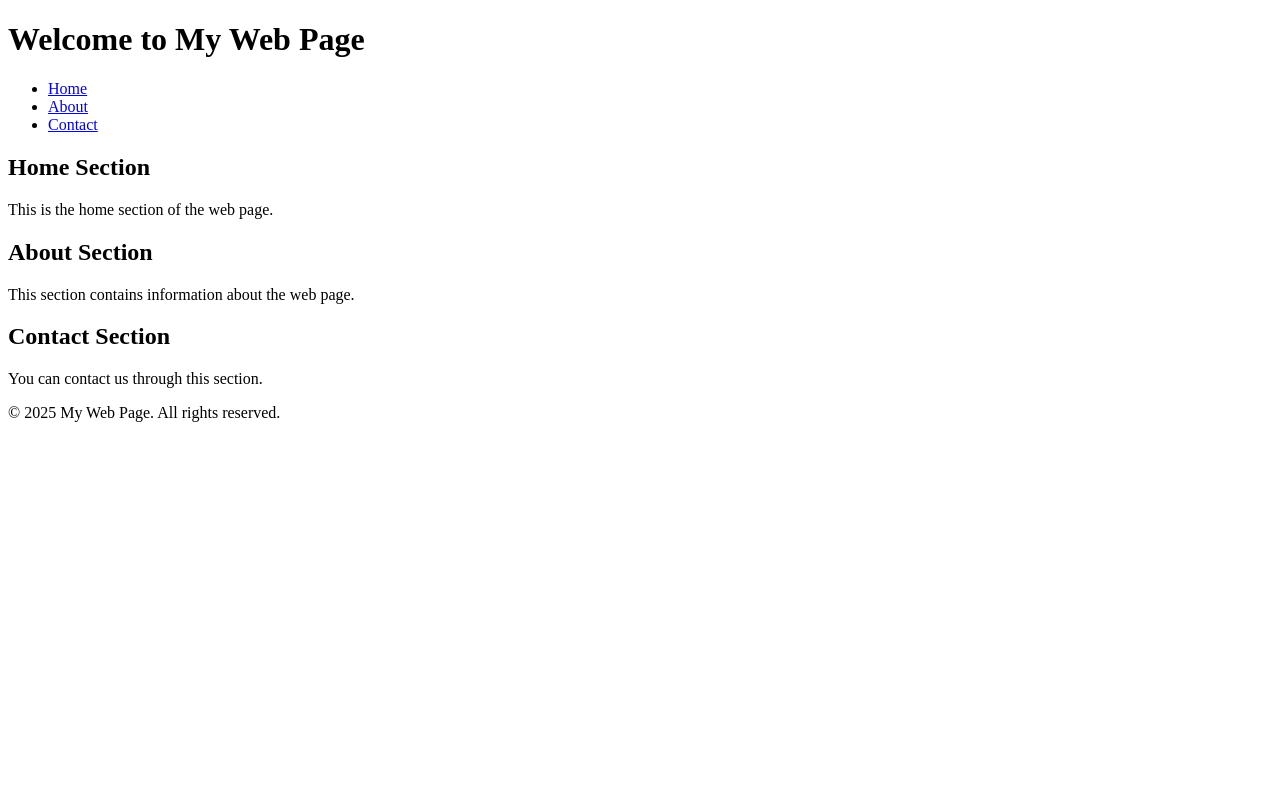
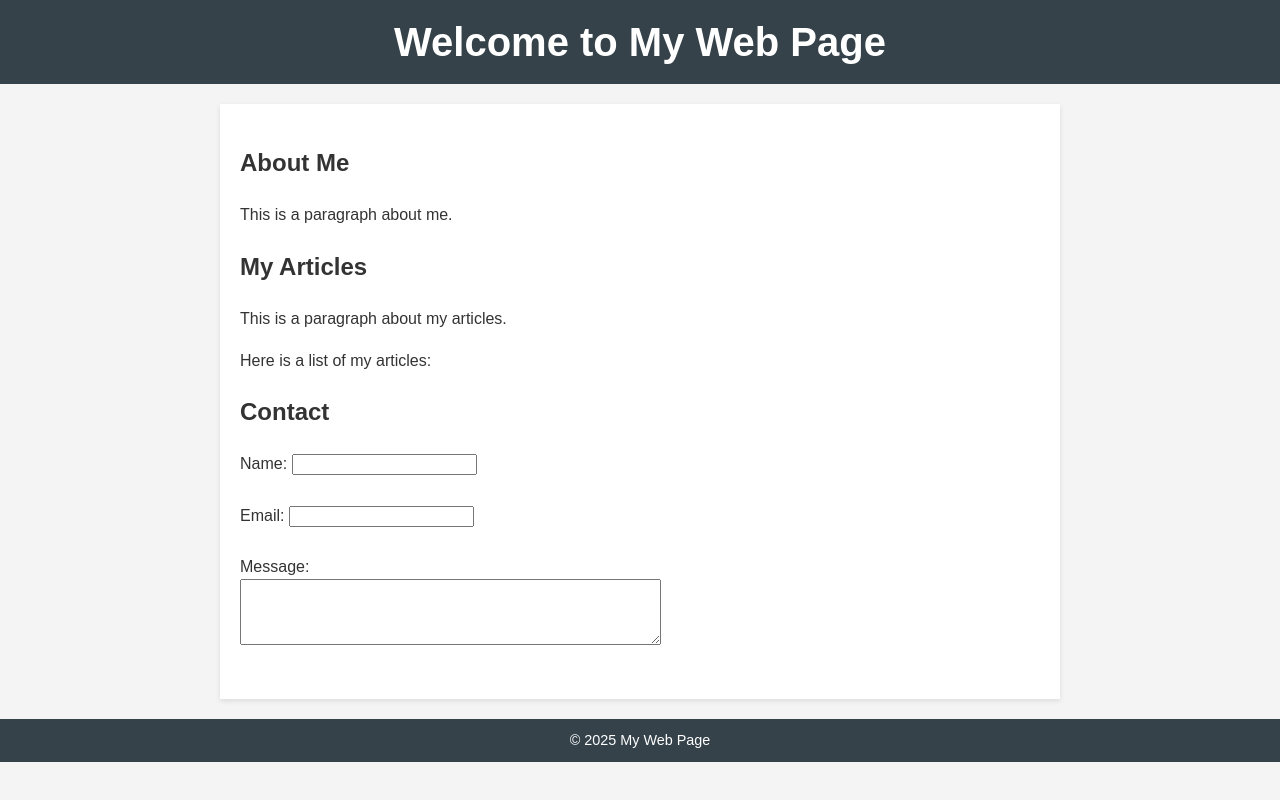
Before and after one commit to Yobani-Arenas/Yobani-AC, a plain HTML site: page Index.html in a window 1280 px wide. Drawn offline with Linux system fonts and the light colour scheme.

Commit message:
second commit

```diff
--- a/Index.html
+++ b/Index.html
@@ -1,44 +1,47 @@
 <!DOCTYPE html>
-<html lang="en">
+<html lang="es">
 
 <head>
     <meta charset="UTF-8">
     <meta name="viewport" content="width=device-width, initial-scale=1.0">
     <title>My Web Page</title>
-    <link rel="stylesheet" href="styles.css">
+    <link rel="stylesheet" href="style.css">
 
 <body>
     <header>
         <h1>Welcome to My Web Page</h1>
     </header>
 
-    <nav>
-        <ul>
-            <li><a href="#home">Home</a></li>
-            <li><a href="#about">About</a></li>
-            <li><a href="#contact">Contact</a></li>
-        </ul>
-    </nav>
+    <main>
 
-    <main>
-        <section id="home">
-            <h2>Home Section</h2>
-            <p>This is the home section of the web page.</p>
+        <section class="intro-section">
+            <h2>About Me</h2>
+            <p>This is a paragraph about me.</p>
         </section>
 
-        <section id="about">
-            <h2>About Section</h2>
-            <p>This section contains information about the web page.</p>
-        </section>
+        <article class="article-section">
+            <h2>My Articles</h2>
+            <p>This is a paragraph about my articles.</p>
+            <p>Here is a list of my articles:</p>
+        </article>
 
-        <section id="contact">
-            <h2>Contact Section</h2>
-            <p>You can contact us through this section.</p>
+        <section class="contact-section">
+            <h2>Contact</h2>
+            <form>
+                <label for="name">Name:</label>
+                <input type="text" id="name" name="name"><br><br>
+
+                <label for="email">Email:</label>
+                <input type="email" id="email" name="email"><br><br>
+
+                <label for="message">Message:</label><br>
+                <textarea id="message" name="message" rows="4" cols="50"></textarea><br><br>
+            </form>
         </section>
     </main>
 
     <footer>
-        <p>&copy; 2025 My Web Page. All rights reserved.</p>
+        <p>&copy; 2025 My Web Page</p>
     </footer>
 
 </html>
--- /dev/null
+++ b/style.css
@@ -0,0 +1,64 @@
+/* General styles */
+body {
+    font-family: Arial, sans-serif;
+    margin: 0;
+    padding: 0;
+    background-color: #f4f4f4;
+    color: #333;
+    line-height: 1.6;
+}
+
+/* Header styles */
+header {
+    background: #35424a;
+    color: #ffffff;
+    padding: 10px 20px;
+    text-align: center;
+}
+
+header h1 {
+    margin: 0;
+    font-size: 2.5em;
+}
+
+/* Navigation styles */
+nav {
+    background: #35424a;
+    color: #ffffff;
+    padding: 10px 20px;
+    text-align: center;
+}
+
+nav a {
+    color: #ffffff;
+    text-decoration: none;
+    margin: 0 15px;
+    font-weight: bold;
+}
+
+nav a:hover {
+    text-decoration: underline;
+}
+
+/* Main content styles */
+main {
+    padding: 20px;
+    background: #ffffff;
+    margin: 20px auto;
+    max-width: 800px;
+    box-shadow: 0 2px 5px rgba(0, 0, 0, 0.1);
+}
+
+/* Footer styles */
+footer {
+    background: #35424a;
+    color: #ffffff;
+    text-align: center;
+    padding: 10px 20px;
+    margin-top: 20px;
+}
+
+footer p {
+    margin: 0;
+    font-size: 0.9em;
+}
```
